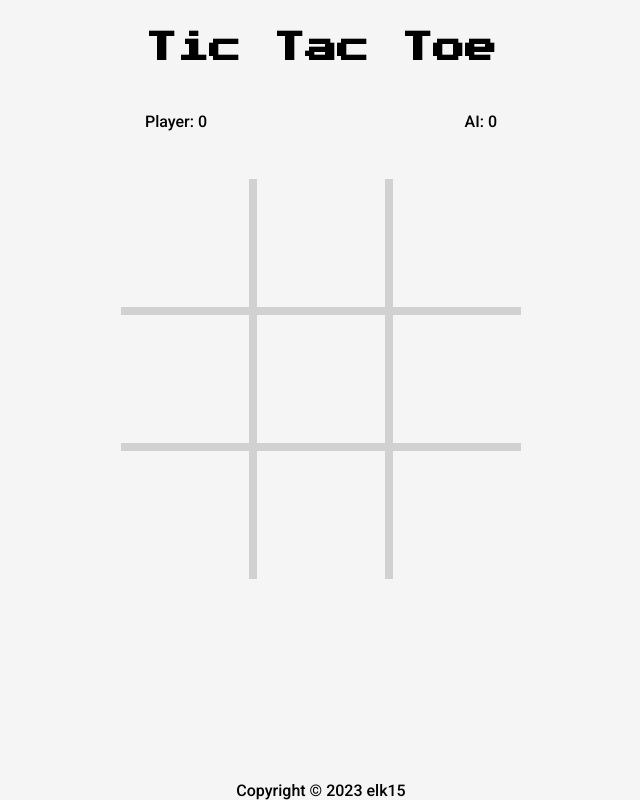
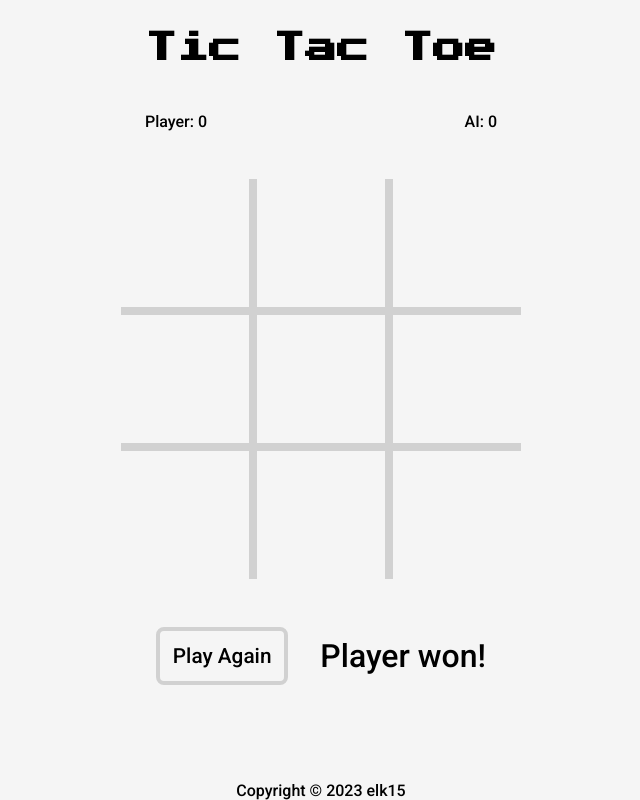
Before and after one commit to elk15/Tic-Tac-Toe, a plain HTML site: page index.html in a window 1280 px wide. Shown: the whole page, without its empty margins (319-959 px from the left). Drawn offline with Linux system fonts and the light colour scheme.

Commit message:
Add html/css section for when round ends with play again button and appropriate text

```diff
--- a/index.html
+++ b/index.html
@@ -28,6 +28,10 @@
                 <div class="square"></div>
                 <div class="square"></div>
             </section>
+            <div class="game-end">
+                <button class="play-again">Play Again</button>
+                <p>Player won!</p>
+            </div>
         </main>
         <footer>Copyright © 2023 elk15</footer>
     </div>
--- a/style.css
+++ b/style.css
@@ -1,6 +1,7 @@
 @import url('https://fonts.googleapis.com/css2?family=Press+Start+2P&family=Roboto:wght@500;700&display=swap');
 :root {
     --off-white: #F5F5F5;
+    --light-grey: rgb(209, 209, 209);
     --main-font: 'Press Start 2P', cursive;;
 }
 
@@ -42,8 +43,10 @@ main {
     flex: 1;
     width: 100%;
     display: flex;
-    justify-content: center;
+    flex-direction: column;
+    align-items: center;
     padding: 1rem;
+    gap: 3rem;
 }
 
 .game-board {
@@ -51,7 +54,21 @@ main {
     display: grid;
     grid-template-columns: 1fr 1fr 1fr;
     gap: 0.5rem;
-    background-color: rgb(209, 209, 209);
-    max-width: 400px;
+    background-color: var(--light-grey);
+    width: min(400px, 100%);
     max-height: 400px;
 }
+
+.game-end {
+    display: flex;
+    align-items: center;
+    gap: 2rem;
+    font-size: 2rem;
+}
+
+.play-again {
+    border: 4px solid var(--light-grey);
+    border-radius: 0.5rem;
+    padding: 0.8rem;
+    font-size: 1.3rem;
+}
```
